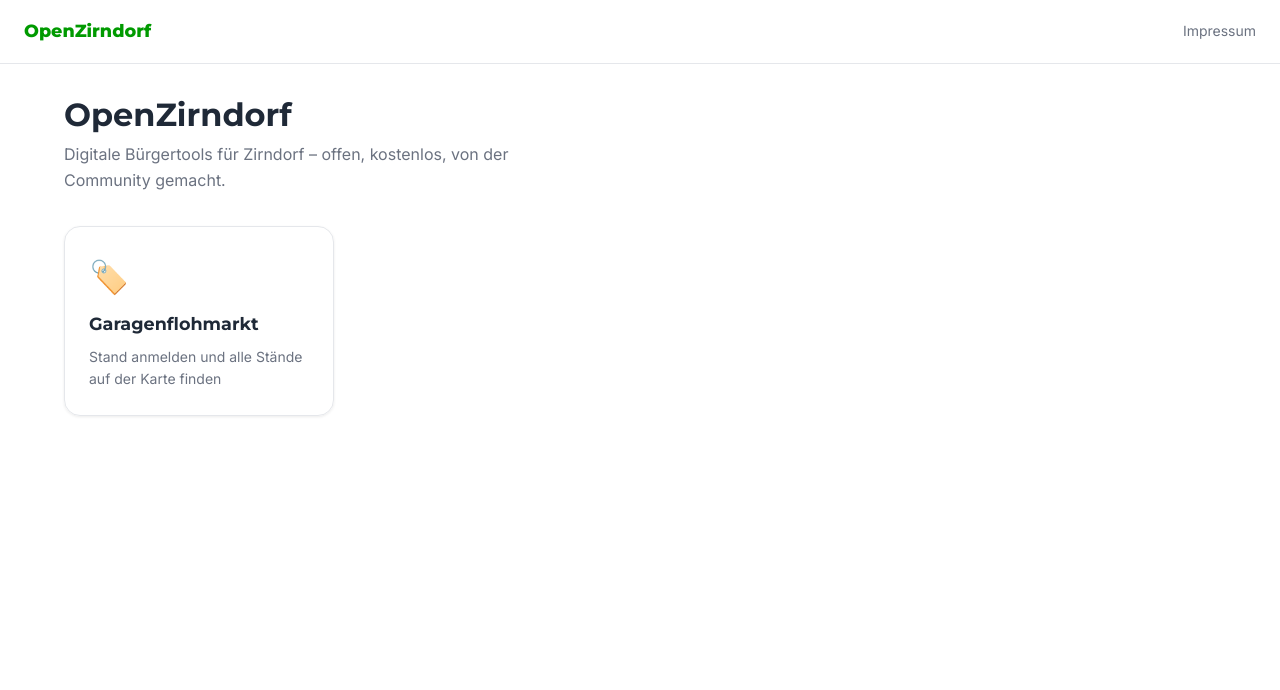
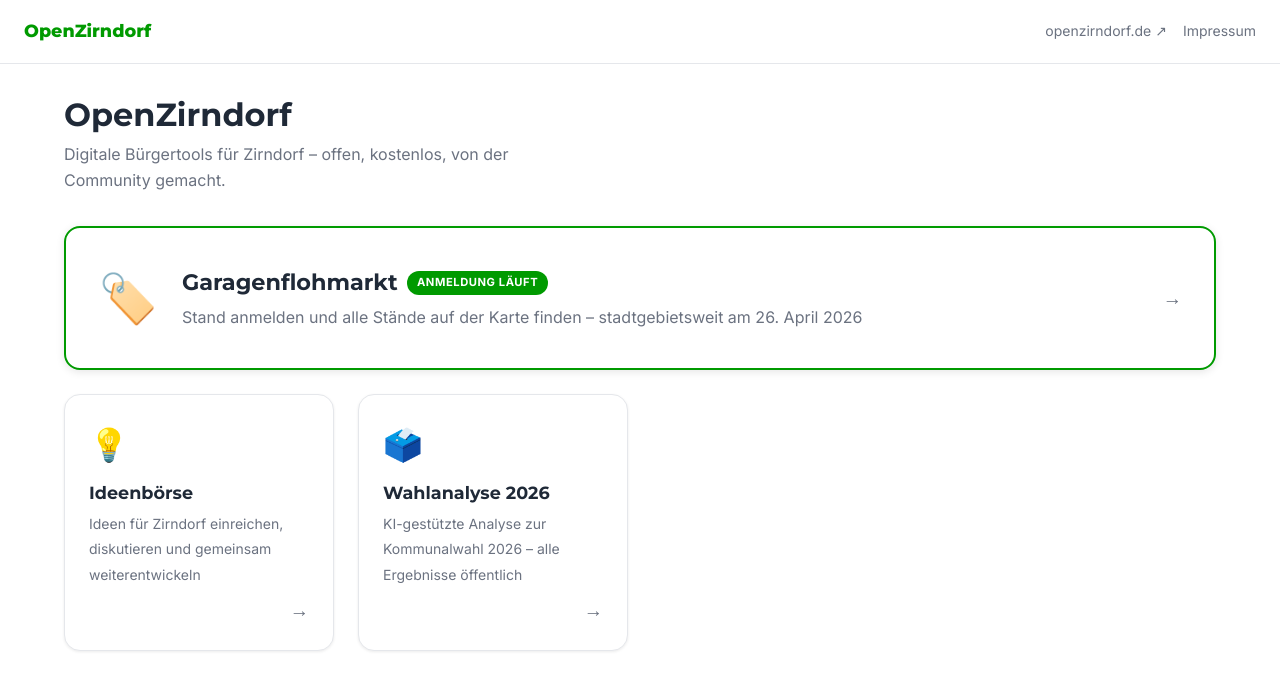
Before and after one commit to openzirndorf/openzirndorf-portal, a React (Vite) app: page / in a window 1280 px wide. Shown: the top 690 px of the page. Built offline with nearby package versions, Linux system fonts and the light colour scheme.

Commit message:
portal.openzirndorf.de: CNAME, base path, neue Apps, featured card

```diff
--- a/src/App.tsx
+++ b/src/App.tsx
@@ -35,6 +35,16 @@ function Header({ page }: { page: string }) {
         }}
       >
         OpenZirndorf
+      </a>
+      <a
+        href="https://openzirndorf.de"
+        style={{
+          fontSize: "0.875rem",
+          color: "var(--oz-text-muted)",
+          textDecoration: "none",
+        }}
+      >
+        openzirndorf.de ↗
       </a>
       <a
         href="#impressum"
--- a/src/apps.json
+++ b/src/apps.json
@@ -2,10 +2,30 @@
   {
     "id": "garagenflohmarkt",
     "name": "Garagenflohmarkt",
-    "description": "Stand anmelden und alle Stände auf der Karte finden",
+    "description": "Stand anmelden und alle Stände auf der Karte finden – stadtgebietsweit am 26. April 2026",
     "icon": "🏷️",
     "url": "https://openzirndorf.github.io/garagenflohmarkt2.0/",
     "repo": "openzirndorf/garagenflohmarkt2.0",
-    "active": true
+    "active": true,
+    "featured": true,
+    "status": "Anmeldung läuft"
+  },
+  {
+    "id": "ideenboerse",
+    "name": "Ideenbörse",
+    "description": "Ideen für Zirndorf einreichen, diskutieren und gemeinsam weiterentwickeln",
+    "icon": "💡",
+    "url": "https://ideen.openzirndorf.de/",
+    "active": true,
+    "featured": false
+  },
+  {
+    "id": "wahl2026",
+    "name": "Wahlanalyse 2026",
+    "description": "KI-gestützte Analyse zur Kommunalwahl 2026 – alle Ergebnisse öffentlich",
+    "icon": "🗳️",
+    "url": "https://wahl2026.openzirndorf.de/",
+    "active": true,
+    "featured": false
   }
 ]
--- a/src/components/AppGrid.tsx
+++ b/src/components/AppGrid.tsx
@@ -1,7 +1,107 @@
 import apps from "../apps.json";
 
+type App = {
+  id: string;
+  name: string;
+  description: string;
+  icon: string;
+  url: string;
+  active: boolean;
+  featured?: boolean;
+  status?: string;
+};
+
+function AppCard({ app }: { app: App }) {
+  const featured = app.featured ?? false;
+  return (
+    <a
+      key={app.id}
+      href={app.url}
+      target="_blank"
+      rel="noopener noreferrer"
+      style={{
+        display: "flex",
+        flexDirection: featured ? "row" : "column",
+        alignItems: featured ? "center" : "flex-start",
+        gap: featured ? "1.5rem" : "0.5rem",
+        padding: featured ? "2rem" : "1.5rem",
+        borderRadius: "var(--oz-radius-lg)",
+        border: featured
+          ? "2px solid var(--oz-green)"
+          : "1px solid var(--oz-bg-subtle)",
+        boxShadow: featured ? "var(--oz-shadow)" : "var(--oz-shadow-sm)",
+        textDecoration: "none",
+        color: "inherit",
+        transition: "box-shadow 0.2s, transform 0.2s",
+        background: featured ? "var(--oz-bg-green)" : "var(--oz-bg)",
+        gridColumn: featured ? "1 / -1" : undefined,
+      }}
+      onMouseEnter={(e) => {
+        (e.currentTarget as HTMLAnchorElement).style.boxShadow = "var(--oz-shadow)";
+        (e.currentTarget as HTMLAnchorElement).style.transform = "translateY(-2px)";
+      }}
+      onMouseLeave={(e) => {
+        (e.currentTarget as HTMLAnchorElement).style.boxShadow = featured
+          ? "var(--oz-shadow)"
+          : "var(--oz-shadow-sm)";
+        (e.currentTarget as HTMLAnchorElement).style.transform = "";
+      }}
+    >
+      <span style={{ fontSize: featured ? "3rem" : "2rem", flexShrink: 0 }}>
+        {app.icon}
+      </span>
+      <div style={{ flex: 1, minWidth: 0 }}>
+        <div style={{ display: "flex", alignItems: "center", gap: "0.6rem", flexWrap: "wrap", marginBottom: "0.25rem" }}>
+          <strong
+            style={{
+              fontFamily: "var(--oz-font-heading)",
+              fontSize: featured ? "1.4rem" : "1.1rem",
+            }}
+          >
+            {app.name}
+          </strong>
+          {app.status && (
+            <span
+              style={{
+                fontSize: "0.7rem",
+                fontWeight: 700,
+                padding: "0.2rem 0.6rem",
+                borderRadius: "999px",
+                background: "var(--oz-green)",
+                color: "#fff",
+                textTransform: "uppercase",
+                letterSpacing: "0.05em",
+              }}
+            >
+              {app.status}
+            </span>
+          )}
+        </div>
+        <span
+          style={{
+            fontSize: featured ? "1rem" : "0.875rem",
+            color: "var(--oz-text-muted)",
+          }}
+        >
+          {app.description}
+        </span>
+      </div>
+      <span
+        style={{
+          fontSize: "1.2rem",
+          color: "var(--oz-text-muted)",
+          flexShrink: 0,
+          marginLeft: "auto",
+        }}
+      >
+        →
+      </span>
+    </a>
+  );
+}
+
 export function AppGrid() {
-  const active = apps.filter((a) => a.active);
+  const active = apps.filter((a) => a.active) as App[];
   return (
     <div
       style={{
@@ -12,38 +112,7 @@ export function AppGrid() {
       }}
     >
       {active.map((app) => (
-        <a
-          key={app.id}
-          href={app.url}
-          style={{
-            display: "flex",
-            flexDirection: "column",
-            gap: "0.5rem",
-            padding: "1.5rem",
-            borderRadius: "var(--oz-radius-lg)",
-            border: "1px solid var(--oz-bg-subtle)",
-            boxShadow: "var(--oz-shadow-sm)",
-            textDecoration: "none",
-            color: "inherit",
-            transition: "box-shadow 0.2s, transform 0.2s",
-          }}
-          onMouseEnter={(e) => {
-            (e.currentTarget as HTMLAnchorElement).style.boxShadow = "var(--oz-shadow)";
-            (e.currentTarget as HTMLAnchorElement).style.transform = "translateY(-2px)";
-          }}
-          onMouseLeave={(e) => {
-            (e.currentTarget as HTMLAnchorElement).style.boxShadow = "var(--oz-shadow-sm)";
-            (e.currentTarget as HTMLAnchorElement).style.transform = "";
-          }}
-        >
-          <span style={{ fontSize: "2rem" }}>{app.icon}</span>
-          <strong style={{ fontFamily: "var(--oz-font-heading)", fontSize: "1.1rem" }}>
-            {app.name}
-          </strong>
-          <span style={{ fontSize: "0.875rem", color: "var(--oz-text-muted)" }}>
-            {app.description}
-          </span>
-        </a>
+        <AppCard key={app.id} app={app} />
       ))}
     </div>
   );
```
Also changed, not shown: 1 other file (tests, documents, lock files or other folders).
